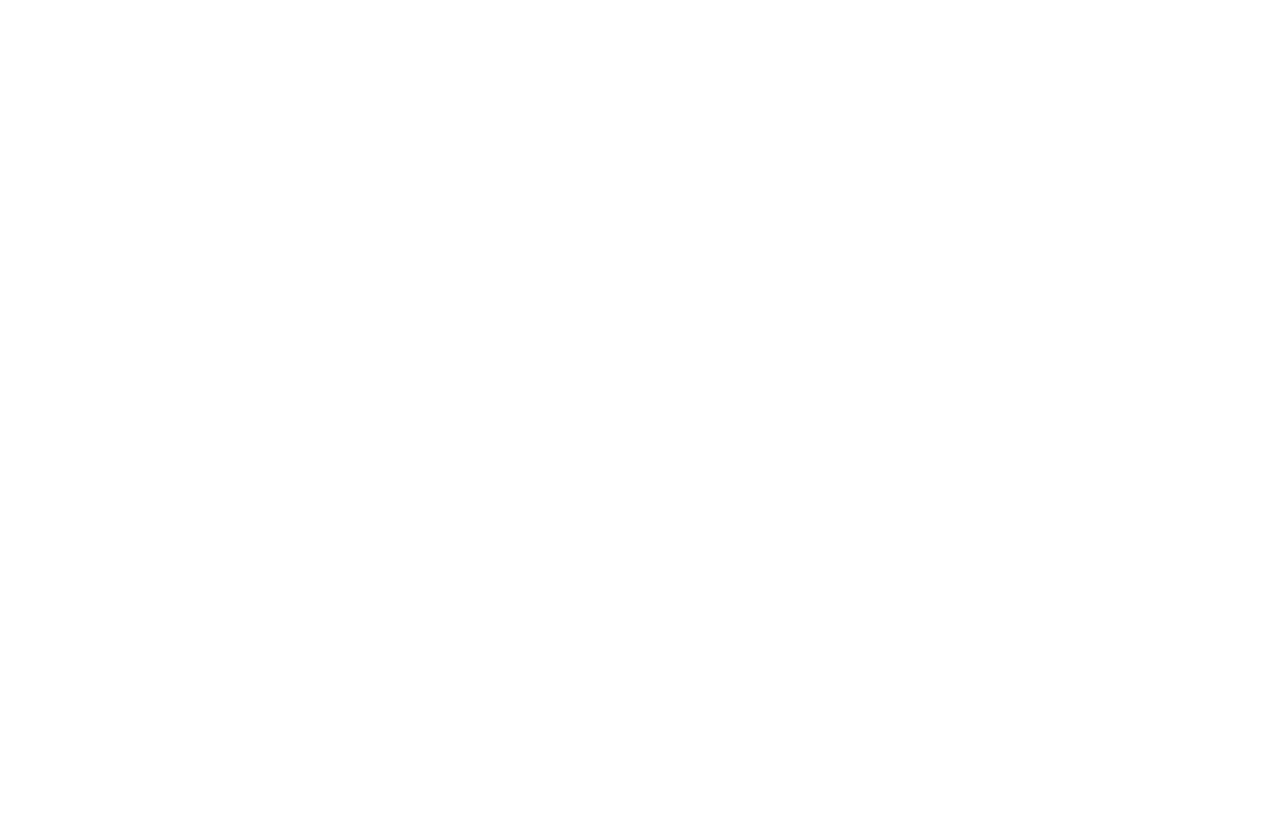
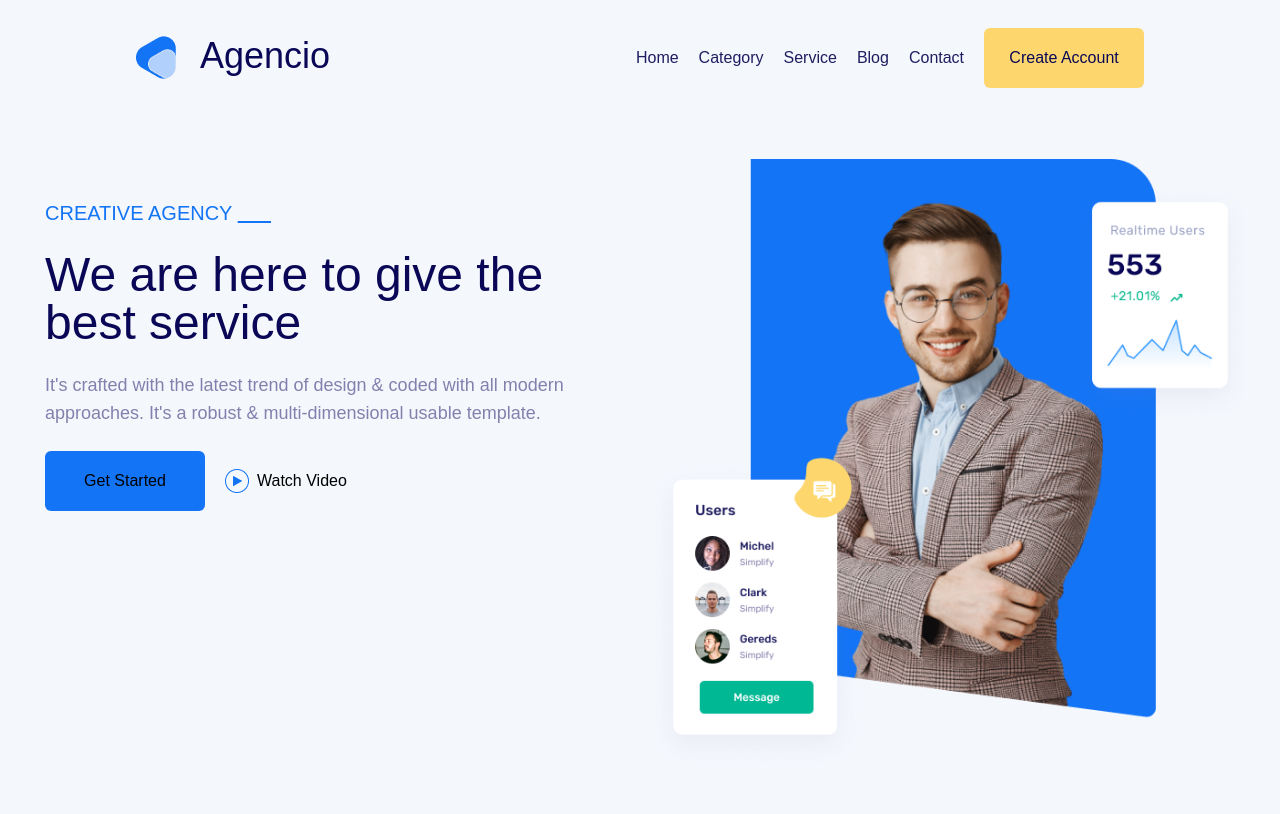
Before and after one commit to techupth/html-css-git-mini-project-fsd9-lilac-james, a plain HTML site: page index.html in a window 1280 px wide. Drawn offline with nearby package versions, Linux system fonts and the light colour scheme; a web font is replaced by a local one.

Commit message:
feat:add index header page

```diff
--- a/index.html
+++ b/index.html
@@ -4,9 +4,105 @@
     <meta charset="UTF-8" />
     <meta http-equiv="X-UA-Compatible" content="IE=edge" />
     <meta name="viewport" content="width=device-width, initial-scale=1.0" />
-    <title>Document</title>
+    <title>Agencio.com</title>
+    <link rel="stylesheet" href="style.css" />
+    <script src="https://cdn.tailwindcss.com"></script>
+    <script>
+      tailwind.config = {
+        theme: {
+          extend: {
+            colors: {
+              navyblue: {
+                500: "#0B0757",
+                400: "#1F1E61",
+                300: "#1374F6",
+                200: "#8480AE",
+                100: "#64a7ff",
+                50: "rgba(244, 247, 252, 1)",
+              },
+              sunyellow: "#FDD76E",
+            },
+          },
+        },
+      };
+    </script>
   </head>
+
   <body>
-    <!-- Start Coding here -->
+    <div class="bg-white w-[100%] h-[100vh]">
+      <header class="h-[1200px] flex flex-col gap-16">
+        <nav
+          class="h-[75px] mt-5 flex flex-row justify-evenly items-center sticky top-0 bg-navyblue-50 z-50"
+        >
+          <div class="Logo flex flex-row gap-6">
+            <div class="Logo-img">
+              <div class="relative">
+                <img src="image/Polygon 1.png" alt="Logo image" />
+                <div class="absolute left-3 bottom-0">
+                  <img src="image/Polygon 2.png" alt="Logo image" />
+                </div>
+              </div>
+            </div>
+            <h1 class="text-navyblue-500 text-4xl font-medium">Agencio</h1>
+          </div>
+          <div class="dropdownmenu">
+            <button class="p-2">
+              <img src="/image/Vector.png" />
+            </button>
+          </div>
+          <div class="header-menu text-base">
+            <ul class="list-none text-navyblue-400 flex flex-row gap-5">
+              <li>Home</li>
+              <li>Category</li>
+              <li>Service</li>
+              <li>Blog</li>
+              <li>Contact</li>
+            </ul>
+            <button
+              class="text-navyblue-500 rounded-md bg-sunyellow w-[160px] h-[60px]"
+            >
+              Create Account
+            </button>
+          </div>
+        </nav>
+
+        <div class="header-section flex justify-evenly">
+          <div class="header-text flex flex-col gap-6 relative top-10 h-auto">
+            <p class="text-xl text-navyblue-300">
+              CREATIVE AGENCY
+              <span class="underline">
+                &nbsp;&nbsp;&nbsp;&nbsp;&nbsp;&nbsp;
+              </span>
+            </p>
+
+            <p class="text-5xl text-navyblue-500">
+              We are here to give the best service
+            </p>
+
+            <p class="text-lg text-navyblue-200 text-wrap">
+              It's crafted with the latest trend of design & coded with all
+              modern approaches. It's a robust & multi-dimensional usable
+              template.
+            </p>
+
+            <div class="flex flex-row gap-5 items-center">
+              <button
+                class="w-[160px] h-[60px] rounded-md bg-navyblue-300 hover:bg-navyblue-100"
+              >
+                Get Started
+              </button>
+              <button class="flex flex-row gap-2">
+                <img src="image/play-button.png" /> Watch Video
+              </button>
+            </div>
+          </div>
+          <img
+            src="/image/header-pic.png"
+            alt="Business man"
+            class="header-pic w-[609px]"
+          />
+        </div>
+      </header>
+    </div>
   </body>
 </html>
--- /dev/null
+++ b/style.css
@@ -0,0 +1,62 @@
+@font-face {
+  font-family: "Rubik";
+  src: url(fonts/Rubik-Regular.woff);
+}
+
+* {
+  box-sizing: border-box;
+  margin: 0;
+}
+
+body {
+  font-family: "Rubik", sans-serif;
+}
+
+header {
+  background: linear-gradient(
+    183.5deg,
+    rgba(244, 247, 252, 1) 80%,
+    rgba(255, 255, 255, 0.01) 80%
+  );
+}
+
+.dropdownmenu {
+  visibility: hidden;
+}
+
+.header-menu {
+  display: flex;
+  align-items: center;
+  gap: 20px;
+}
+.header-text {
+  width: 36rem;
+  margin-left: 20px;
+}
+
+@media only screen and (max-width: 992px) {
+  .header-section {
+    flex-direction: column;
+    align-items: center;
+  }
+
+  .header-pic {
+    width: 80%;
+    height: auto;
+    margin-top: 100px;
+  }
+}
+
+@media only screen and (max-width: 768px) {
+  .header-menu {
+    display: none;
+  }
+
+  .dropdownmenu {
+    visibility: visible;
+  }
+
+  .header-text {
+    width: 90%;
+  }
+}
```
Also changed, not shown: tailwind.config.js (added, +20 -0 lines), font/Rubik-Bold.woff (added), image/Polygon 1.png (added), image/Polygon 2.png (added), image/Vector.png (added), image/header-pic.png (added), image/play-button.png (added).
